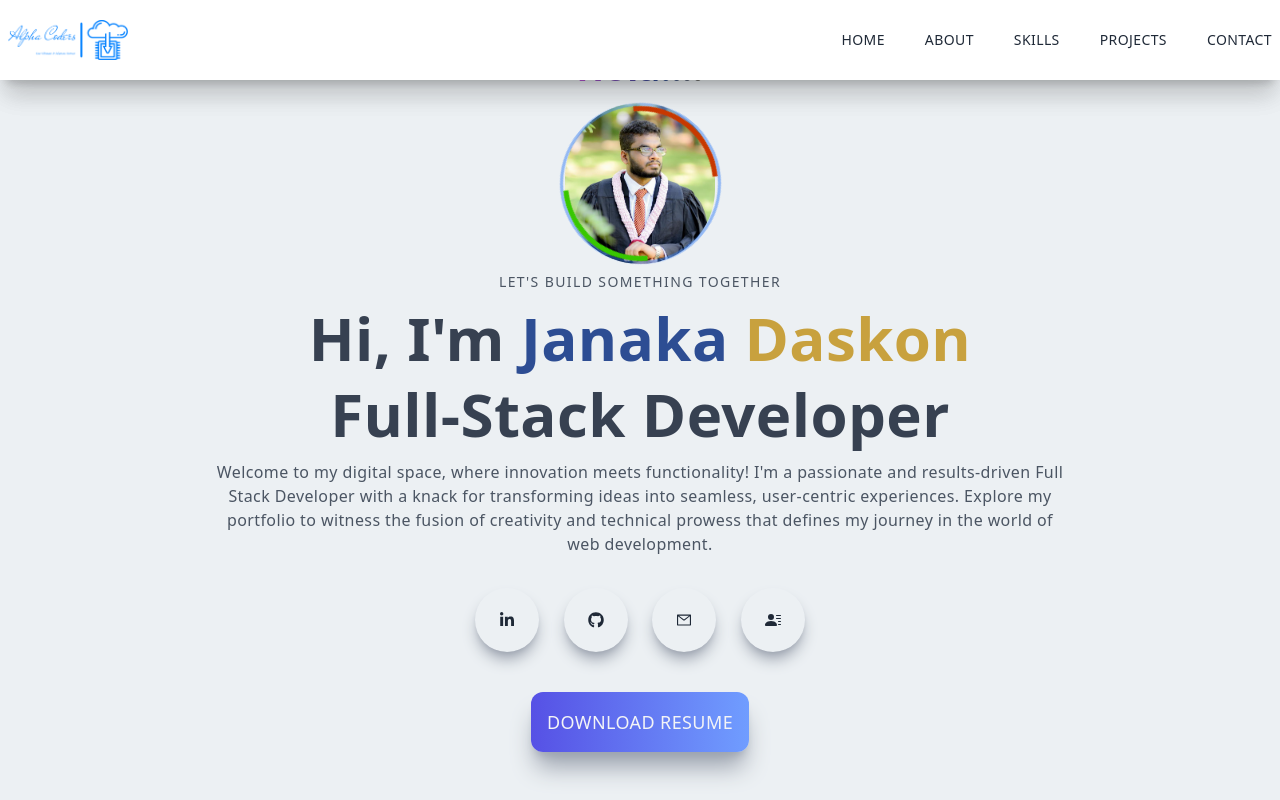
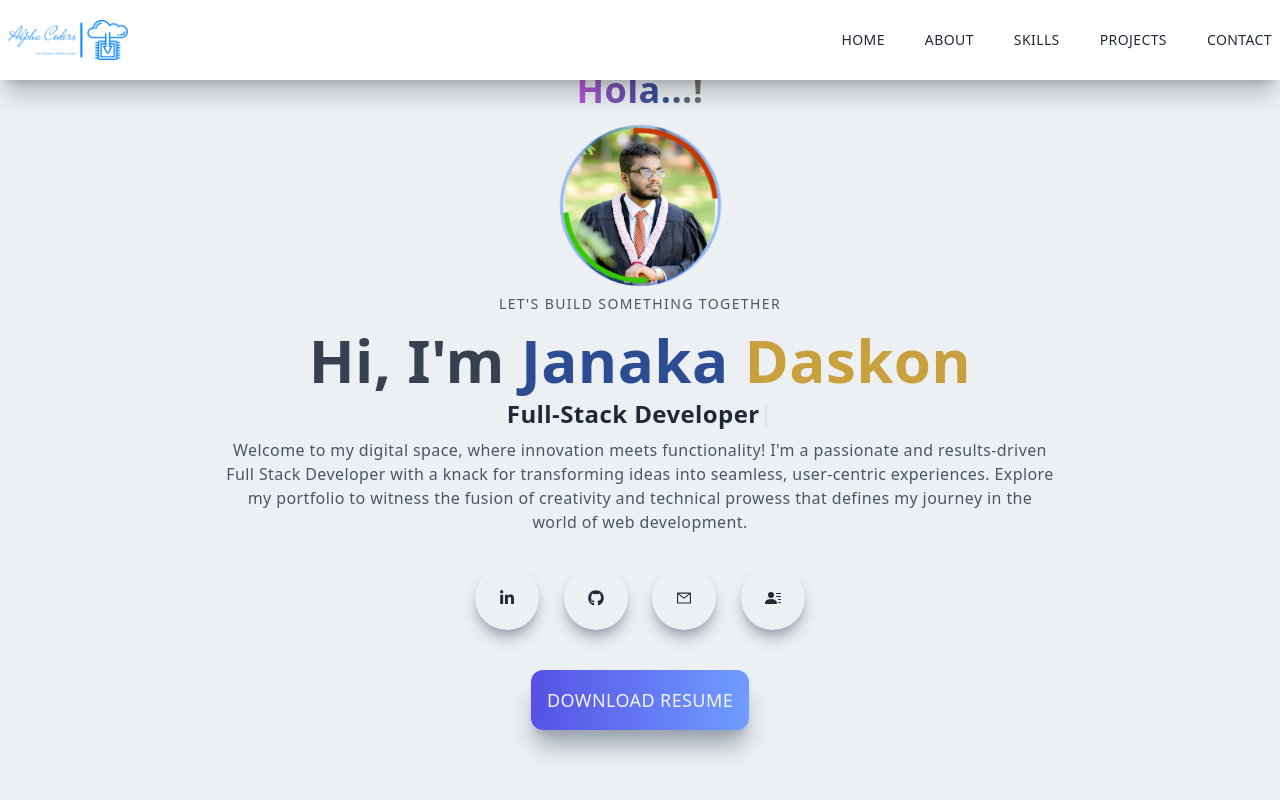
Before and after one commit to Janakadaskon/my_portfolio, a Next.js app in the folder portfolio/: page / in a window 1280 px wide. Shown: the top 800 px of the page. Built offline with nearby package versions, Linux system fonts and the light colour scheme.

Commit message:
add some animation effect for main

```diff
--- a/portfolio/components/Main.jsx
+++ b/portfolio/components/Main.jsx
@@ -4,6 +4,8 @@ import { BsFillPersonLinesFill } from 'react-icons/bs'
 import { FaGithub, FaLinkedinIn } from 'react-icons/fa'
 import Image from 'next/image'
 import Link from 'next/link'
+import Typed from "react-typed"
+import { motion } from "framer-motion"
 
 import Profile from '../public/assets/fav.jpeg'
 
@@ -24,9 +26,9 @@ const Main = () => {
   };
 
   return (
-    <div id= '/' className='w-full h-screen text-center'>
-        <div className='max-w-[1240px] w-full h-full mx-auto p-2 flex justify-center items-center '>
-            <div>
+    <div id= '/' className='w-full h-screen text-center '>
+        <div className='max-w-[1240px] w-full h-full mx-auto p-2 flex justify-center items-center'>
+            <div className='text-container'>
                 <div className='waivy'>
                 <div>
                     <h2 className='text-[#101010]'>
@@ -49,13 +51,31 @@ const Main = () => {
 
 
                 </div>
-                <p className='build-text orbit header uppercase text-sm p-2 tracking-widest text-gray-600'>
+                <p className='build-text orbit header uppercase text-sm p-2 tracking-widest text-gray-600 '>
                     LET&apos;S BUILD SOMETHING TOGETHER
                 </p>
                 <h1 className='py-2 text-gray-700'>
                     Hi, I&apos;m <span className='build-text first-name text-[#2d4d93] '>Janaka </span> <span className='build-text second-name text-[#c8a13e]'> Daskon</span>
                 </h1>
-                <h1 className='role py-2 text-gray-700'>Full-Stack Developer</h1>
+                {/* <h1 className='role py-2 text-gray-700'>Full-Stack Developer</h1> */}
+                <motion.h1
+                    initial={{ opacity:0 }}
+                    animate={{ opacity:1 }}
+                    transition={{ duration:0.3, delay: 0.9}}
+                    className="text-md dark:text-black capitalize sm:text-2xl"
+                    >
+                        <Typed
+                            strings={[
+                                "software engineer",
+                                "UI/UX designer",
+                                "Full-Stack developer"
+
+                            ]}
+                                typeSpeed={40}
+                                backSpeed={50}
+                                loop
+                        />
+                    </motion.h1>
                 <p className='py-2 text-gray-600 max-w-[70%] m-auto'>
                     Welcome to my digital space, where innovation meets functionality! I&apos;m a
                     passionate and results-driven Full Stack Developer with a knack for transforming
@@ -105,6 +125,12 @@ const Main = () => {
             </div>
         </div>
         <style jsx>{`
+
+
+            .text-container{
+                max-width:100%;
+                padding: 0 20px;
+            }
 
 
             @keyframes shine,orbit {
@@ -206,6 +232,8 @@ const Main = () => {
             }
 
 
+
+
         `}</style>
     </div>
   )
--- a/portfolio/components/Navbar.jsx
+++ b/portfolio/components/Navbar.jsx
@@ -33,7 +33,7 @@ const Navbar = () => {
   return (
     <div
       style={{backgroundColor: `${navBg}`}}
-      className='fixed w-full h-20 shadow-xl z-[100'>
+      className='fixed w-full h-20 shadow-xl z-100'>
       <div className='flex justify-between items-center w-full h-full px-2 2xl:px-16'>
           <Image
             src={NavLogo}
--- a/portfolio/components/Projects.jsx
+++ b/portfolio/components/Projects.jsx
@@ -91,7 +91,7 @@ const Projects = () => {
                             target='_blank'
                             rel='noreferrer'
                           >
-                        <div className='rounded-full flex justify-center shadow-lg shadow-gray-400 p-2  cursor-pointer hover:scale-110 ease-in duration-300'>
+                        <div className='github rounded-full flex justify-center shadow-lg shadow-gray-400 p-2  cursor-pointer hover:scale-110 ease-in duration-300'>
                         <FaGithub />
                         </div>
                     </a>
--- a/portfolio/package.json
+++ b/portfolio/package.json
@@ -9,11 +9,14 @@
     "lint": "next lint"
   },
   "dependencies": {
+    "firebase": "^10.7.1",
+    "framer-motion": "^10.16.16",
     "next": "^14.0.3",
     "react": "^18.2.0",
     "react-dom": "^18.2.0",
     "react-icons": "^4.12.0",
     "react-spring": "^9.7.3",
+    "react-typed": "^1.2.0",
     "webpack": "^5.89.0"
   },
   "devDependencies": {
```
Also changed, not shown: portfolio/firebaseConfig.js (added, +21 -0 lines), 1 other file (tests, documents, lock files or other folders).
